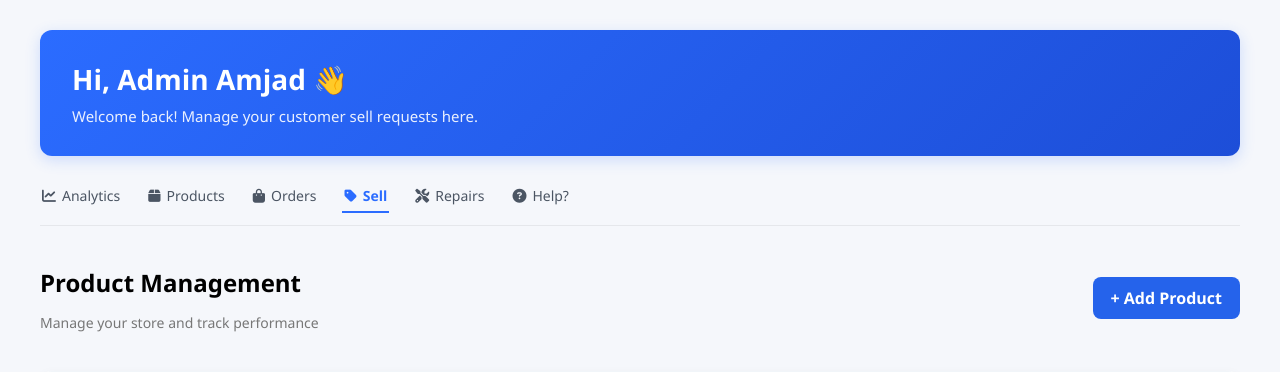
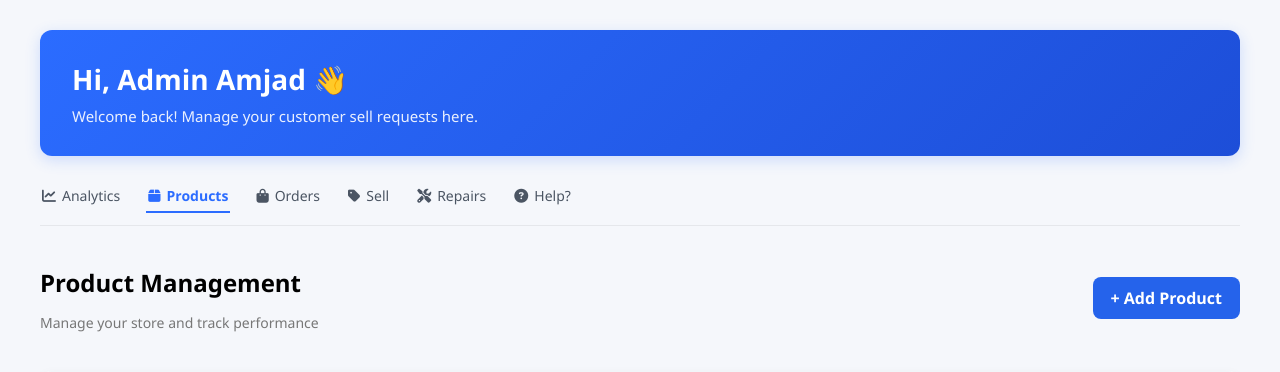
Before and after one commit to shifaRajput/FY-work, a Flask app: template templates/admin_dashboard.html in a window 1280 px wide. Shown: the top 372 px of the page. Run offline with Flask 3, Linux system fonts and the light colour scheme; the template is opened without the code that fills it: values that come from a table or form of the project are taken from there, others are empty; data comes from the database, SQL or seed files in the repository.

Commit message:
Modify admin dashboard navigation active states
Updated the admin navigation to reflect the active state of the Products and Sell links.

```diff
--- a/templates/admin_dashboard.html
+++ b/templates/admin_dashboard.html
@@ -18,9 +18,9 @@
 
   <div class="admin-nav">
     <a href="/admin/analytics"  class="admin-nav-item" style="text-decoration:none;"><i class="fa-solid fa-chart-line"></i> Analytics</a>
-    <a href="/admin/dashboard"  class="admin-nav-item" style="text-decoration:none;"><i class="fa-solid fa-box"></i> Products</a>
+    <a href="/admin/dashboard"  class="admin-nav-item active" style="text-decoration:none;"><i class="fa-solid fa-box"></i> Products</a>
     <a href="/admin/orders"     class="admin-nav-item" style="text-decoration:none;"><i class="fa-solid fa-shopping-bag"></i> Orders</a>
-    <a href="/admin/sell"       class="admin-nav-item active" style="text-decoration:none;"><i class="fa-solid fa-tag"></i> Sell</a>
+    <a href="/admin/sell"       class="admin-nav-item" style="text-decoration:none;"><i class="fa-solid fa-tag"></i> Sell</a>
     <a href="/admin/repairs"    class="admin-nav-item" style="text-decoration:none;"><i class="fa-solid fa-screwdriver-wrench"></i> Repairs</a>
     <a href="/admin/help"       class="admin-nav-item" style="text-decoration:none;"><i class="fa-solid fa-circle-question"></i> Help?</a>
   </div>
```
